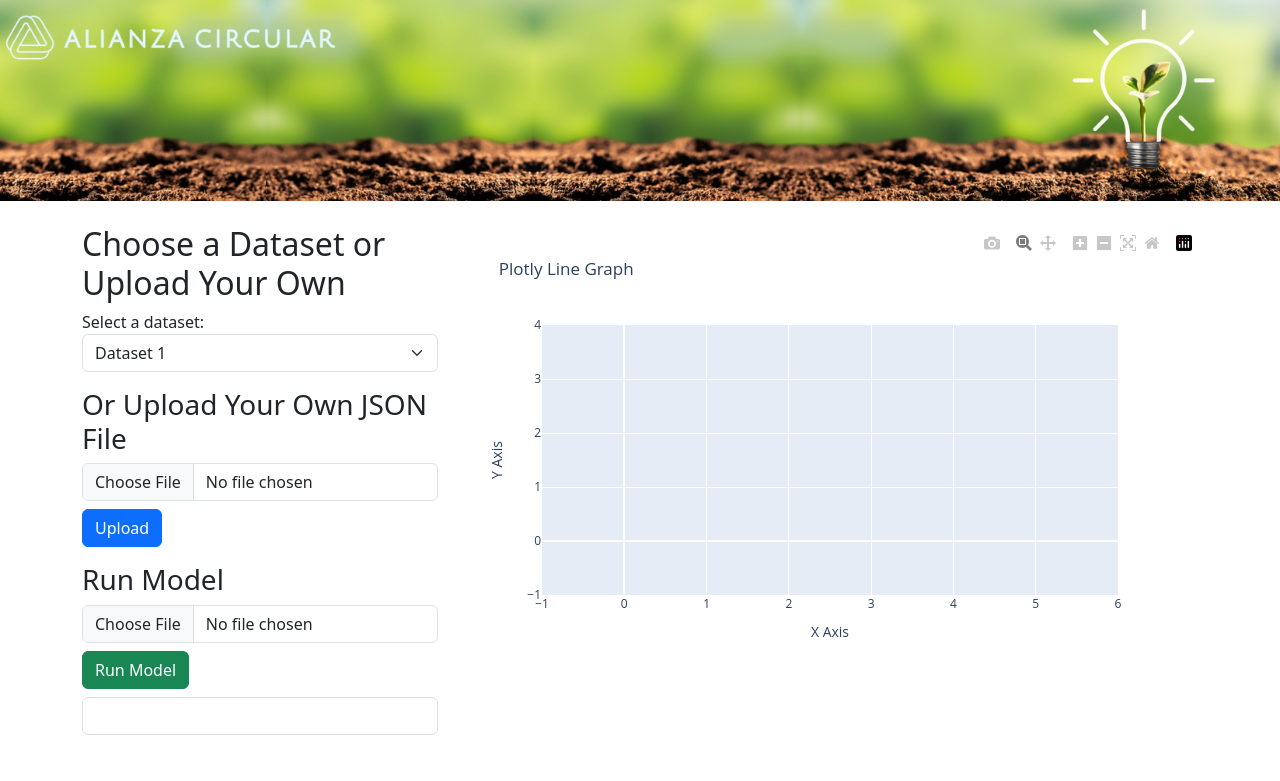
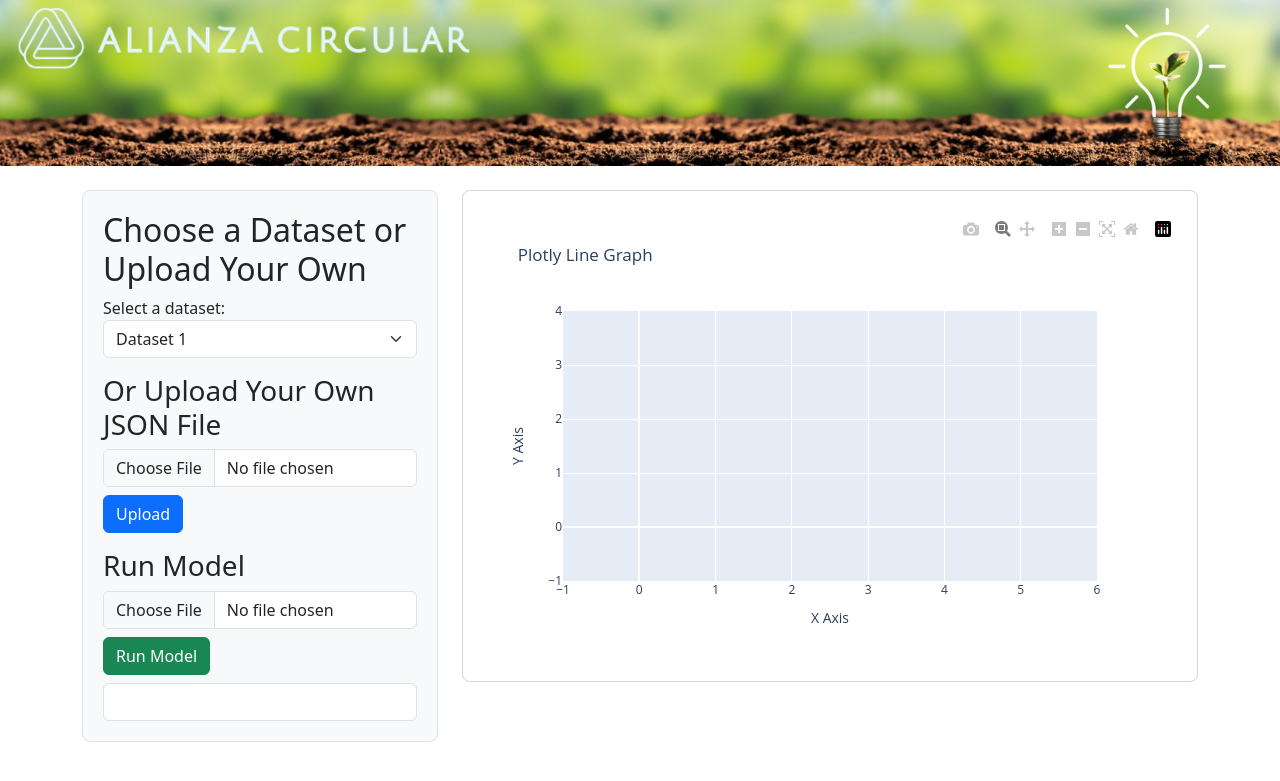
Before and after one commit to endorgobio/test_flask, a Flask app: page / in a window 1280 px wide. Shown: the top 781 px of the page. Run offline with Flask 3, Linux system fonts and the light colour scheme; some libraries are stand-ins or nearby versions.

Commit message:
stylised

```diff
--- a/templates/index.html
+++ b/templates/index.html
@@ -7,6 +7,22 @@
     <script src="https://cdn.plot.ly/plotly-latest.min.js"></script>
     <script src="https://code.jquery.com/jquery-3.6.0.min.js"></script>
     <link href="https://cdn.jsdelivr.net/npm/bootstrap@5.3.0/dist/css/bootstrap.min.css" rel="stylesheet">
+    <link rel="stylesheet" href="https://cdnjs.cloudflare.com/ajax/libs/font-awesome/6.0.0/css/all.min.css">
+    <style>
+        .controls-column {
+            background-color: #f8f9fa;
+            border: 1px solid #dee2e6;
+            border-radius: 8px;
+            padding: 20px;
+        }
+
+        .graph-column {
+            background-color: #ffffff;
+            border: 1px solid #ced4da;
+            border-radius: 8px;
+            padding: 20px;
+        }
+    </style>
 </head>
 <body>
     <header>
@@ -16,7 +32,8 @@
         <div class="row">
             <!-- Controls Column -->
             <div class="col-md-4">
-                <h2>Choose a Dataset or Upload Your Own</h2>
+                <div class="controls-column">
+                    <h2> Choose a Dataset or Upload Your Own</h2>
                     <label for="dataset-select">Select a dataset:</label>
                     <select id="dataset-select" class="form-select" onchange="updateGraph()">
                         {% for dataset in datasets %}
@@ -24,18 +41,22 @@
                         {% endfor %}
                     </select>
 
-                <h3 class="mt-3">Or Upload Your Own JSON File</h3>
+                    <h3 class="mt-3"> Or Upload Your Own JSON File</h3>
                     <input type="file" id="file-input" class="form-control" />
                     <button class="btn btn-primary mt-2" onclick="uploadFile()">Upload</button>
 
-                <h3 class="mt-3">Run Model</h3>
+                    <h3 class="mt-3"> Run Model</h3>
                     <input type="file" id="file-data" class="form-control" />
                     <button class="btn btn-success mt-2" onclick="runModelWithFile()">Run Model</button>
                     <input type="text" id="model-output" class="form-control mt-2" readonly />
                 </div>
+            </div>
+
             <!-- Graph Column -->
             <div class="col-md-8">
+                <div class="graph-column">
                     <div id="graph"></div>
+                </div>
             </div>
         </div>
     </div>
```
Also changed, not shown: static/style.css (+15 -0 lines), static/images/header.png. Lines whose indentation alone changed are shown as unchanged.
